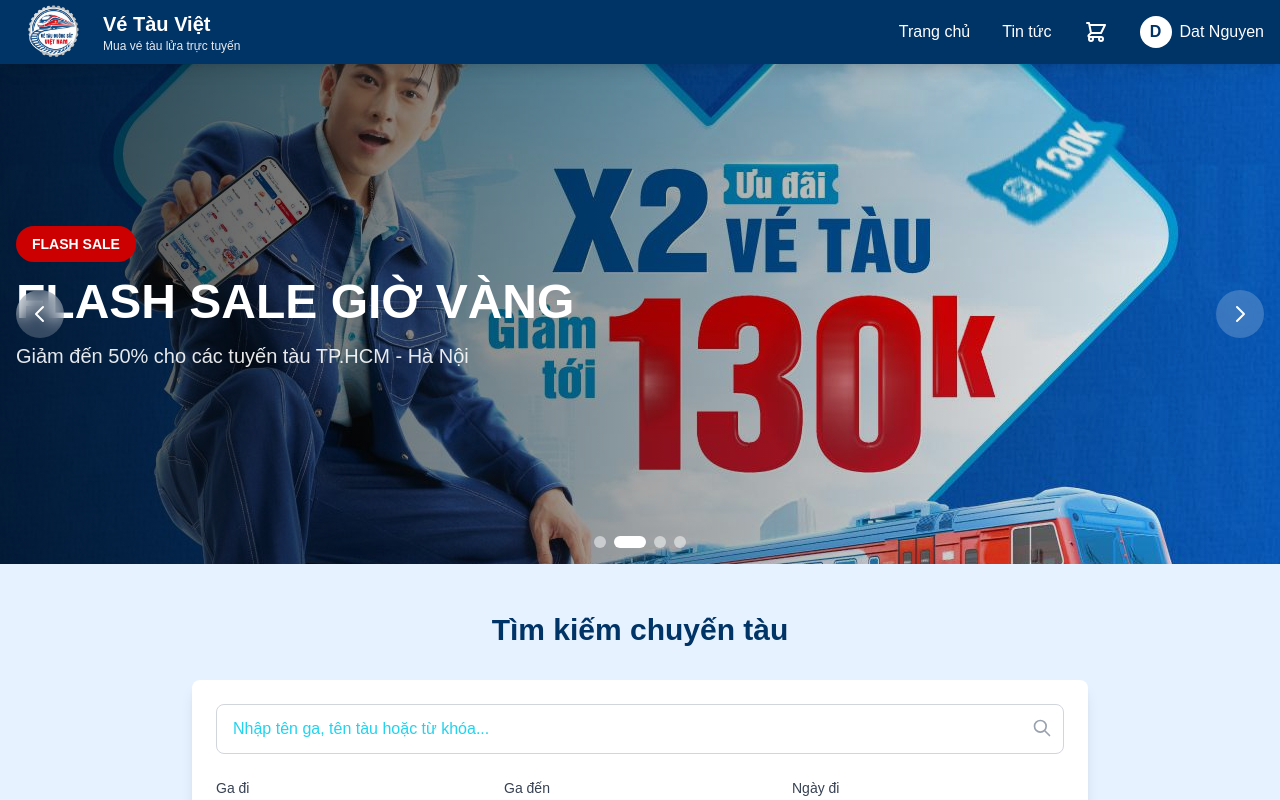
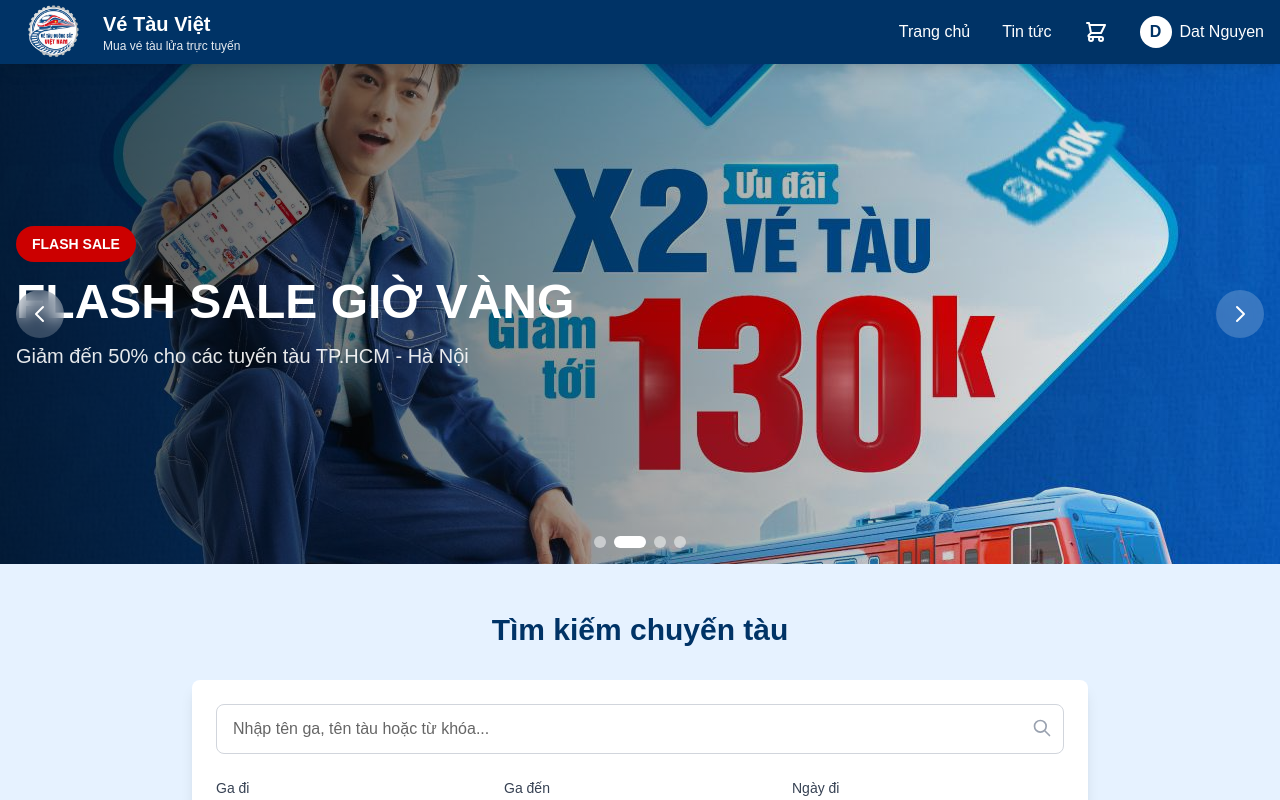
Before and after one commit to Hana-Hasa/nhom-7-website-ban-ve-tau, a Next.js app: page / in a window 1280 px wide. Shown: the top 800 px of the page. Built offline with nearby package versions, Linux system fonts and the light colour scheme.

Commit message:
fix lỗi placeholder

```diff
--- a/src/app/globals.css
+++ b/src/app/globals.css
@@ -215,49 +215,52 @@ body {
 }
 
 /* === PLACEHOLDER COLOR - MÀU PLACEHOLDER ===
-   Thay đổi màu #22d3ee (Cyan 400) thành màu khác nếu muốn:
-   - #9ca3af (Xám nhạt - Subtle)
-   - #60a5fa (Xanh dương - Theo brand)
+   Màu #666666 được chọn để đạt WCAG AA accessibility (contrast ratio 5.7:1)
+   Đảm bảo dễ đọc trên mọi trình duyệt và thiết bị
+   Các lựa chọn khác:
+   - #757575 (Xám trung bình - 4.6:1 contrast)
+   - #555555 (Xám đậm - 7.4:1 contrast)
    - #003366 (Xanh dương đậm - Theo biến --xanh-duongdam) */
 input::placeholder,
 textarea::placeholder {
-  color: #22d3ee;
-  /* Màu cyan sáng */
+  color: #666666;
+  /* Xám đậm - dễ đọc và đạt chuẩn WCAG AA */
   opacity: 1;
-  /* Đảm bảo 100% opacity */
+  /* Đảm bảo 100% opacity, không bị mờ */
 }
 
 /* === PLACEHOLDER KHI FOCUS === */
 input:focus::placeholder,
 textarea:focus::placeholder {
-  color: #a5f3fc;
-  /* Nhạt hơn khi focus */
-  opacity: 1;
+  color: #888888;
+  /* Xám nhạt hơn một chút khi focus */
+  opacity: 0.7;
+  /* Giảm opacity nhẹ để user biết đã focus */
 }
 
 /* === CROSS-BROWSER COMPATIBILITY - HỖ TRỢ ĐA TRÌNH DUYỆT ===
    Các pseudo-element cho Safari, Firefox, IE, Edge cũ */
 input::-webkit-input-placeholder {
   /* Chrome, Safari, Edge */
-  color: #22d3ee;
+  color: #666666;
   opacity: 1;
 }
 
 input::-moz-placeholder {
   /* Firefox */
-  color: #22d3ee;
+  color: #666666;
   opacity: 1;
 }
 
 input:-ms-input-placeholder {
   /* Internet Explorer 10-11 */
-  color: #22d3ee;
+  color: #666666;
   opacity: 1;
 }
 
 input::-ms-input-placeholder {
   /* Microsoft Edge (Legacy) */
-  color: #22d3ee;
+  color: #666666;
   opacity: 1;
 }
 
```
Also changed, not shown: 1 other file (tests, documents, lock files or other folders).
